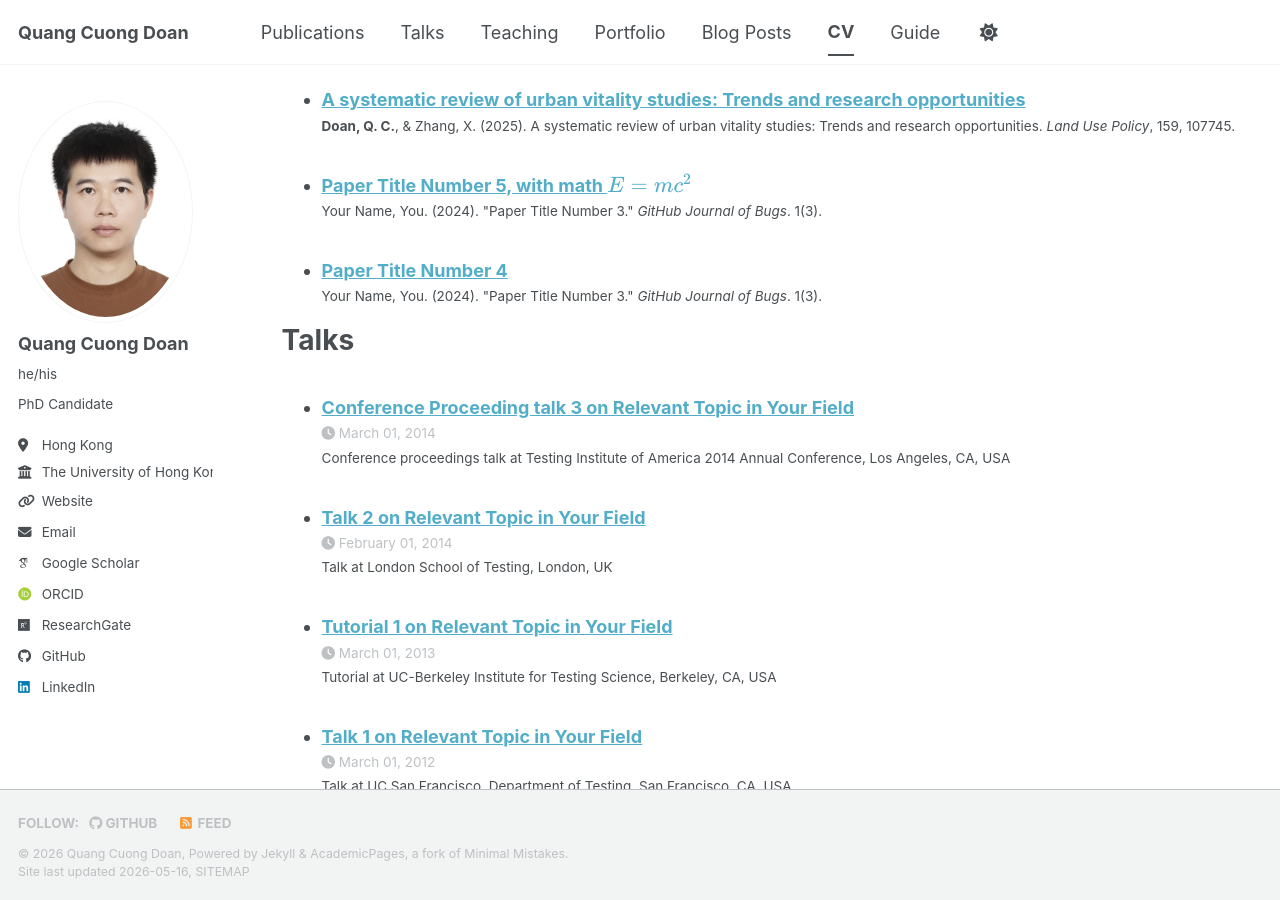
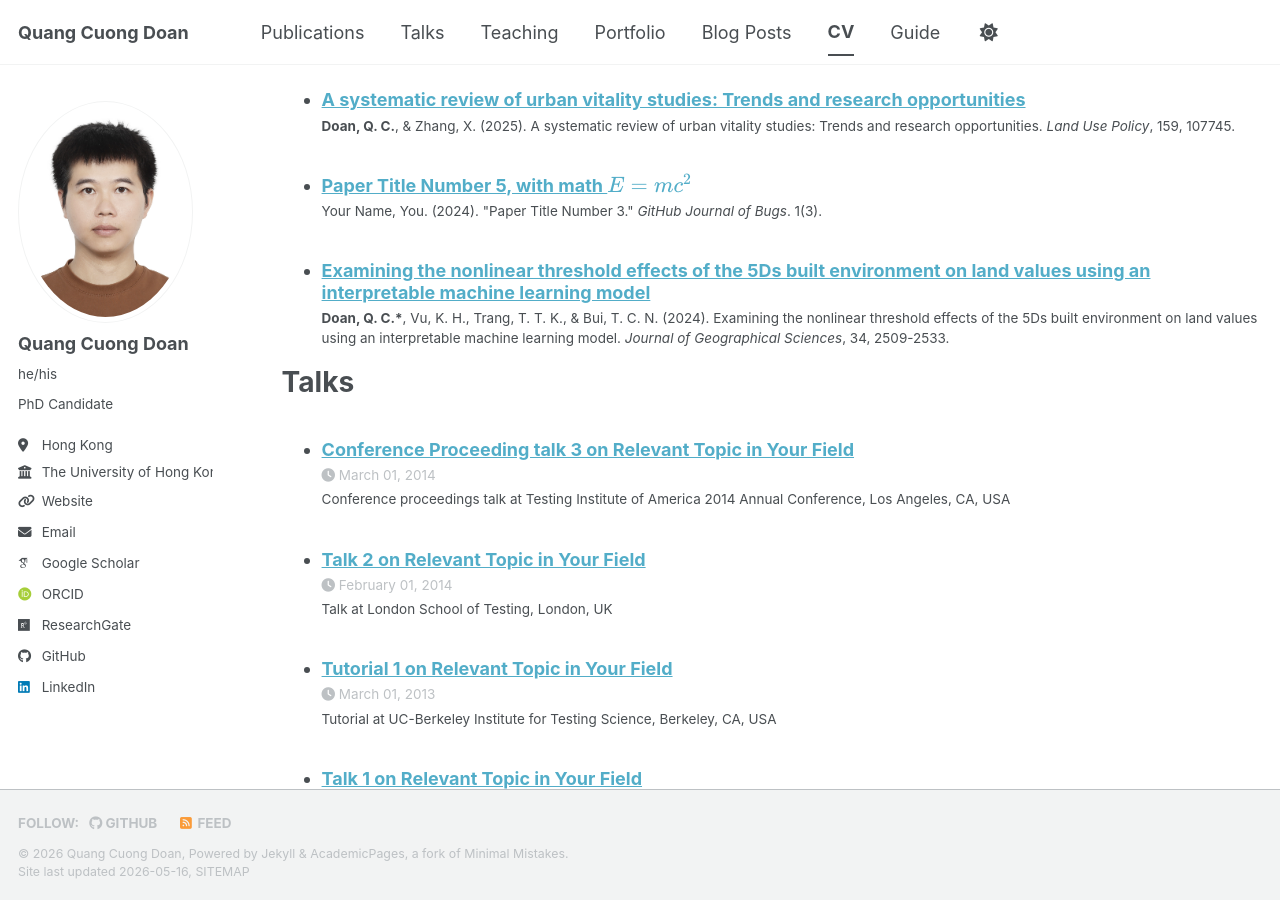
Before and after one commit to cuonghku95/cuonghku95.github.io, a Jekyll site: the page built from _pages/cv.md, in a window 1280 px wide and 900 px high, scrolled down 1276 px. Built offline with Jekyll 4.4.1, drawn with Linux system fonts in a browser that asks for light colours; some web fonts are replaced; a script bundle is joined from its source files by our own code; library files that are not in the unit come from our copies.

Commit message:
Revise publication details for Paper Title Number 4
Updated publication details for Paper Title Number 4, including title, date, venue, and citation.

```diff
--- a/_publications/2024-02-17-paper-title-number-4.md
+++ b/_publications/2024-02-17-paper-title-number-4.md
@@ -1,13 +1,13 @@
 ---
-title: "Paper Title Number 4"
+title: "Examining the nonlinear threshold effects of the 5Ds built environment on land values using an interpretable machine learning model"
 collection: publications
-category: conferences
-permalink: /publication/2024-02-17-paper-title-number-4
-excerpt: 'This paper is about fixing template issue #693.'
-date: 2024-02-17
-venue: 'GitHub Journal of Bugs'
-paperurl: 'https://academicpages.github.io/files/paper3.pdf'
-citation: 'Your Name, You. (2024). &quot;Paper Title Number 3.&quot; <i>GitHub Journal of Bugs</i>. 1(3).'
+permalink: /publication/2024-nonlinear-threshold-land-values
+date: 2024-01-01
+venue: 'Journal of Geographical Sciences'
+paperurl: 'https://doi.org/10.1007/s11442-024-2292-z'
+citation: '<b>Doan, Q. C.*</b>, Vu, K. H., Trang, T. T. K., & Bui, T. C. N. (2024). Examining the nonlinear threshold effects of the 5Ds built environment on land values using an interpretable machine learning model. <i>Journal of Geographical Sciences</i>, 34, 2509-2533.'
 ---
 
-The contents above will be part of a list of publications, if the user clicks the link for the publication than the contents of section will be rendered as a full page, allowing you to provide more information about the paper for the reader. When publications are displayed as a single page, the contents of the above "citation" field will automatically be included below this section in a smaller font.
+<div style="text-align: justify;">
+Doan, Q. C.*, Vu, K. H., Trang, T. T. K., Bui, T. C. N. (2024). Examining the nonlinear threshold effects of the 5Ds built environment on land values using an interpretable machine learning model. Journal of Geographical Sciences, 34, 2509-2533.
+</div>
```
